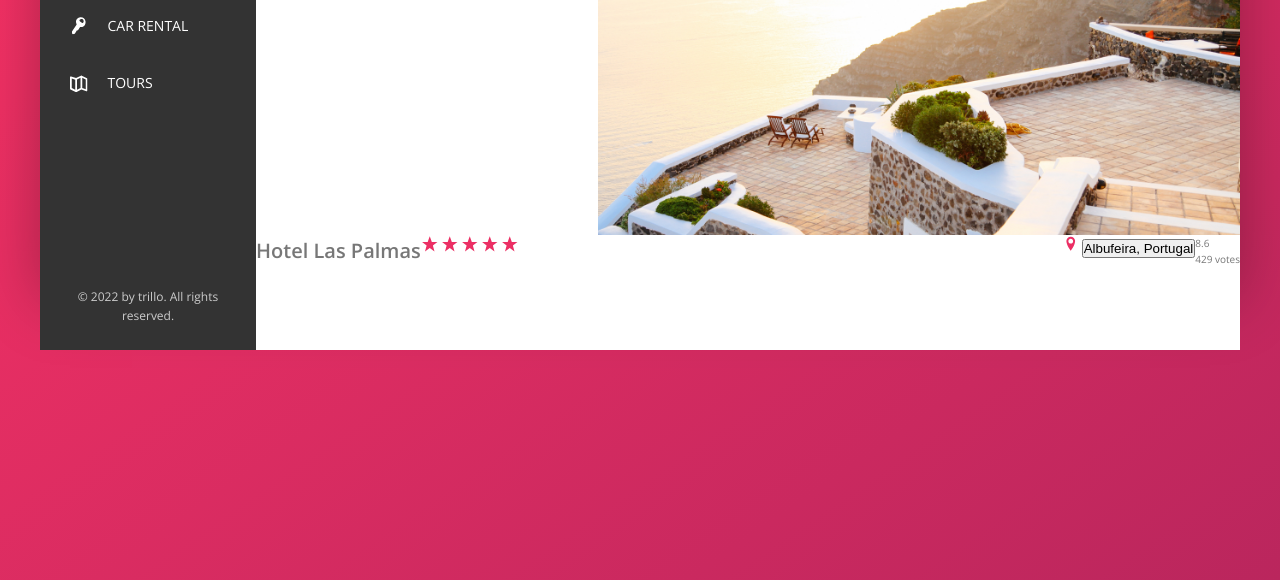
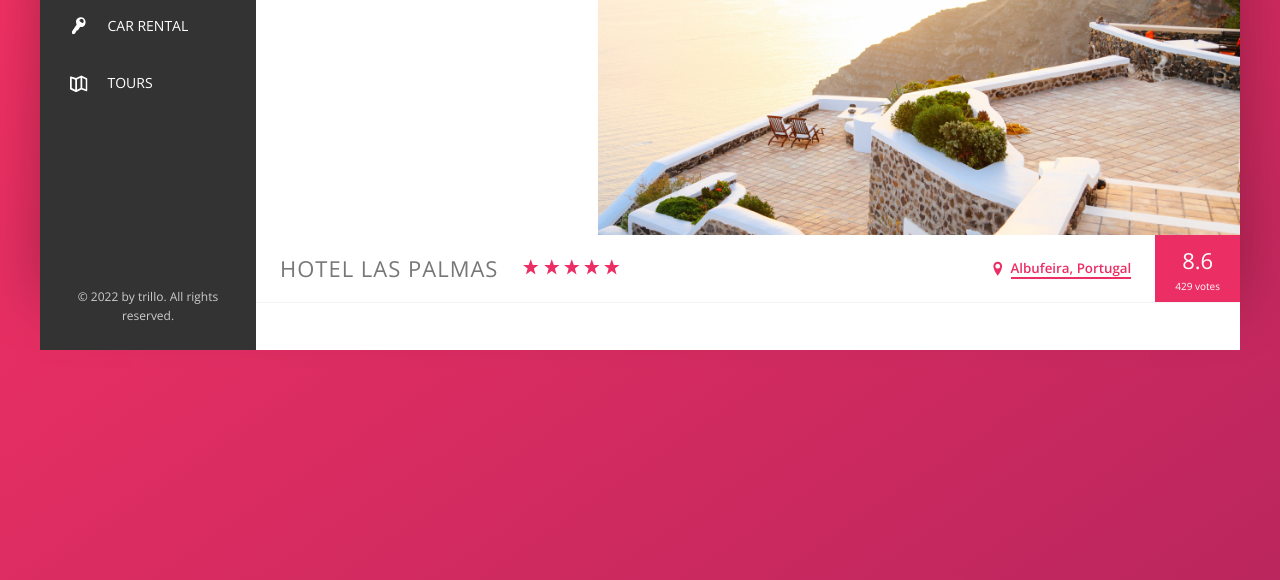
Before and after one commit to Mully7773/Trillo, a website: page index.html in a window 1280 px wide. Shown: the part 300-880 px from the top of the page. Drawn offline with nearby package versions, Linux system fonts and the light colour scheme.

Commit message:
Add basic styling to hotel overview

```diff
--- a/sass/_components.scss
+++ b/sass/_components.scss
@@ -204,9 +204,19 @@
 }
 
 .hotel-overview {
+  padding-left: 2.4rem;
+
   display: flex;
   justify-content: space-between;
+  align-items: center;
+  gap: 2.4rem;
+  border-bottom: 0.1rem solid var(--color-grey-light-2);
+  // padding: 0.5rem 1.8rem;
   &__heading {
+    text-transform: uppercase;
+    font-size: 2.2rem;
+    font-weight: 400;
+    letter-spacing: 0.1rem;
   }
 
   &__stars {
@@ -223,15 +233,38 @@
   }
 
   &__location {
+    display: flex;
+    align-items: center;
+    gap: 0.4rem;
   }
 
   .btn-inline {
+    font-family: inherit;
+    color: var(--color-primary);
+    font-weight: 700;
+    border: none;
+    background-color: transparent;
+    border-bottom: 0.2rem solid var(--color-primary);
+    cursor: pointer;
   }
 
   &__rating {
+    display: flex;
+    flex-direction: column;
+    justify-content: center;
+    align-items: center;
+    background-color: var(--color-primary);
+    color: var(--color-white);
+    align-self: stretch;
+    padding: 0.8rem 2rem;
+
+    & > * {
+      height: 100%;
+    }
   }
 
   &__rating-average {
+    font-size: 2.2rem;
   }
 
   &__rating-count {
```
Also changed, not shown: css/style.css, 1 other file.
